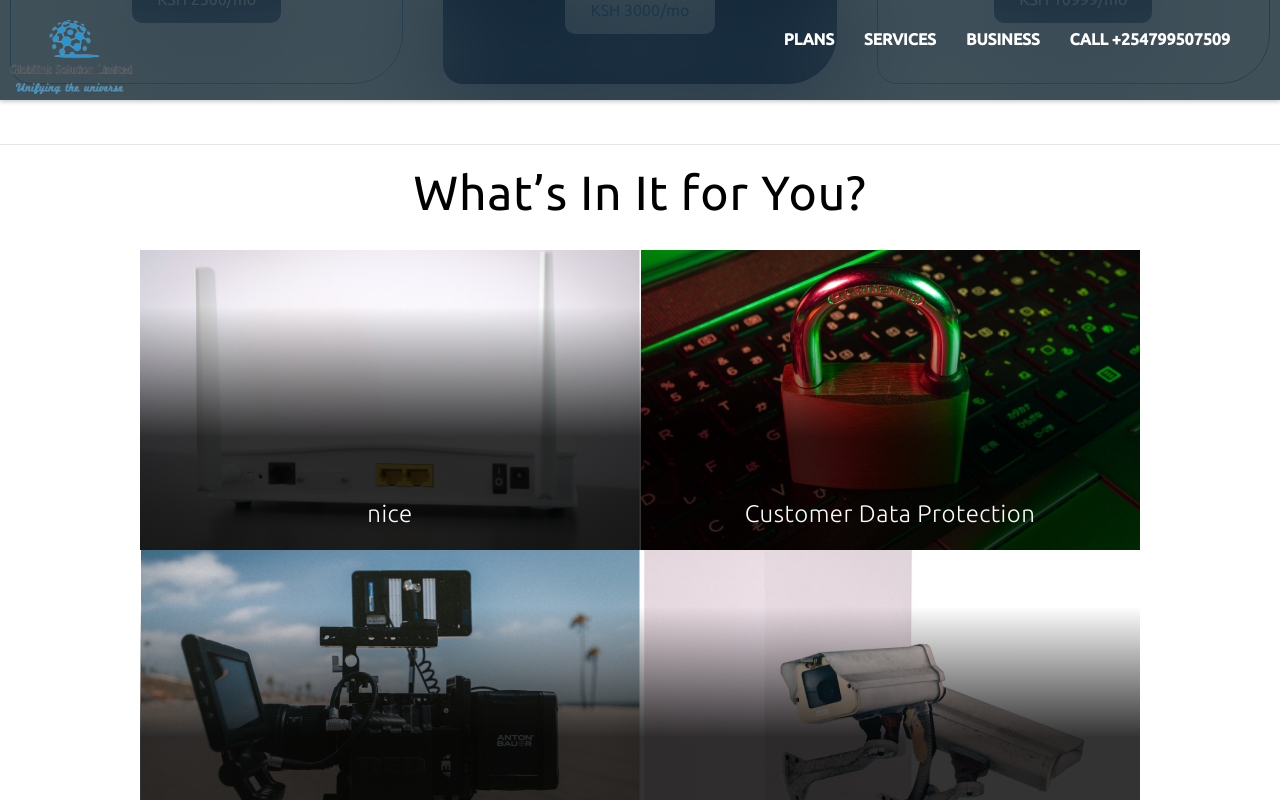
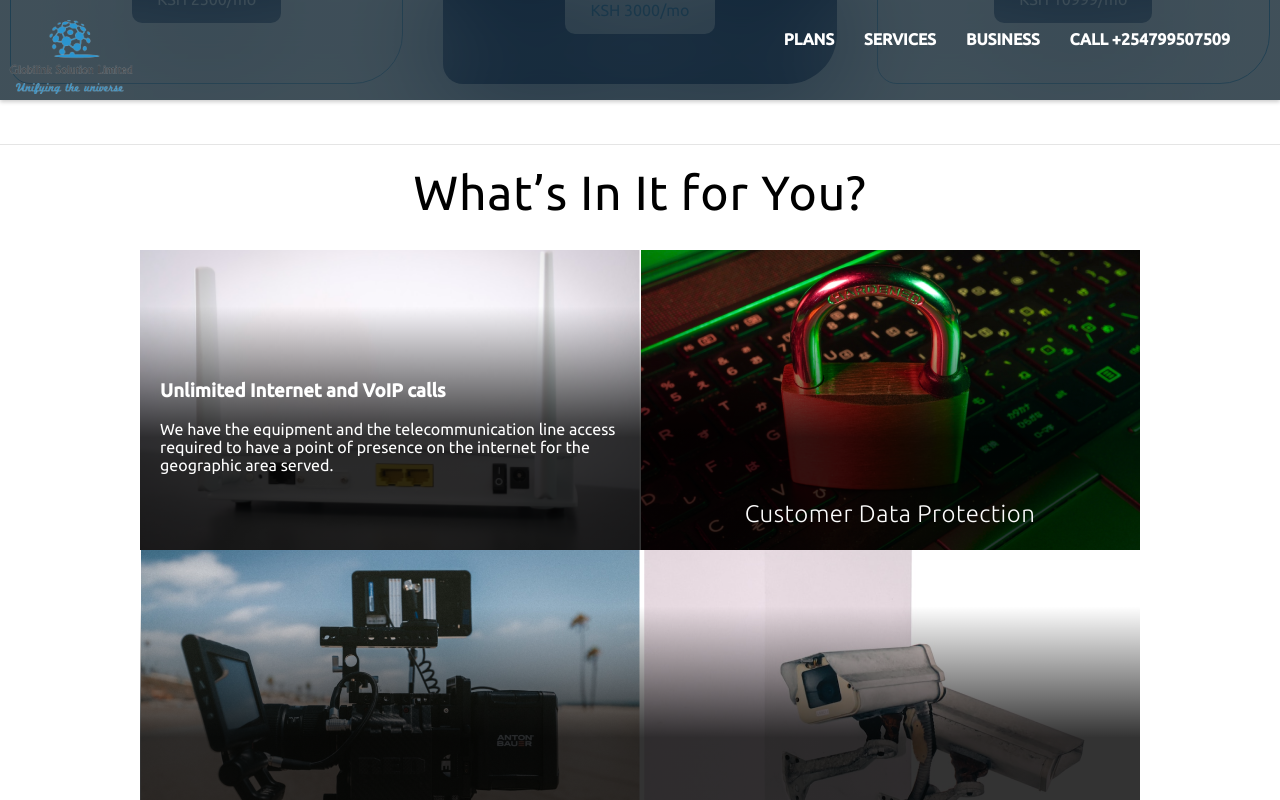
Before and after one commit to Imranyy/GSL, a React (Create React App) app: page / in a window 1280 px wide. Both pictures are taken after a click on the element "Unlimited Internet and VoIP calls". Shown: the part 1521-2321 px from the top of the page. Built offline with nearby package versions, Linux system fonts and the light colour scheme; no server answers.

Commit message:
added the hover effect on the 'what's in for you section'

```diff
--- a/src/components/WhatsInForYou.js
+++ b/src/components/WhatsInForYou.js
@@ -27,33 +27,37 @@ function WhatsInForYou(props) {
                     <motion.p className='text' initial={{scale:0}} whileInView={{scale:1}} transition={{duration:0.5}} viewport={{once:true}}>
                     Unlimited Internet and VoIP calls
                     </motion.p>
-                    <p className='sec-text' style={{display:'none'}}>
-                        nice
-                    </p>
+                    <div className='sec-text' style={{display:'none', margin:'130px 20px',textAlign:'left',color:'white'}}>
+                        <h3>Unlimited Internet and VoIP calls</h3><br/>
+                        We have the equipment and the telecommunication line access required to have a point of presence on the internet for the geographic area served.
+                    </div>
                 </div>
                 <div className='grid-item-whats2' onClick={show2} onMouseOver={show2}>
                     <motion.p  className='text1' initial={{scale:1}} whileHover={{scale:0}} transition={{duration:0.5}} viewport={{once:true}}>
                         Customer Data Protection
                     </motion.p>
-                    <p className='sec-text1' style={{display:'none'}}>
-                       Woow
-                    </p>
+                    <div className='sec-text1' style={{display:'none', margin:'130px 20px',textAlign:'left',color:'white'}}>
+                        <h2>Customer Data Protection</h2><br/>
+                       We have the equipment and the telecommunication line access required to have a point of presence on the internet for the geographic area served.
+                    </div>
                 </div>
                 <div className='grid-item-whats3' onClick={show3} onMouseOver={show3}>
                     <motion.p  className='text2' initial={{scale:1}} whileHover={{scale:0}} transition={{duration:0.5}} viewport={{once:true}}>
                         HD Surveillance Streaming
                     </motion.p>
-                    <p className='sec-text2' style={{display:'none'}}>
-                        People
-                    </p>
+                    <div className='sec-text2' style={{display:'none', margin:'130px 20px',textAlign:'left',color:'white'}}>
+                        <h2>HD Surveillance Streaming</h2><br/>
+                        We have the equipment and the telecommunication line access required to have a point of presence on the internet for the geographic area served.
+                    </div>
                 </div>
                 <div className='grid-item-whats4' onClick={show4} onMouseOver={show4}>
                     <motion.p  className='text3' initial={{scale:1}} whileHover={{scale:0}} transition={{duration:0.5}} viewport={{once:true}}>
                         HD Video Streaming
                     </motion.p>
-                    <p className='sec-text3' style={{display:'none'}}>
-                        Hello friend
-                    </p>
+                    <div className='sec-text3' style={{display:'none', margin:'130px 20px',textAlign:'left',color:'white'}}>
+                        <h2>HD Video Streaming</h2><br/>
+                        We have the equipment and the telecommunication line access required to have a point of presence on the internet for the geographic area served.
+                    </div>
                 </div>
             </div>
        </div>
```
